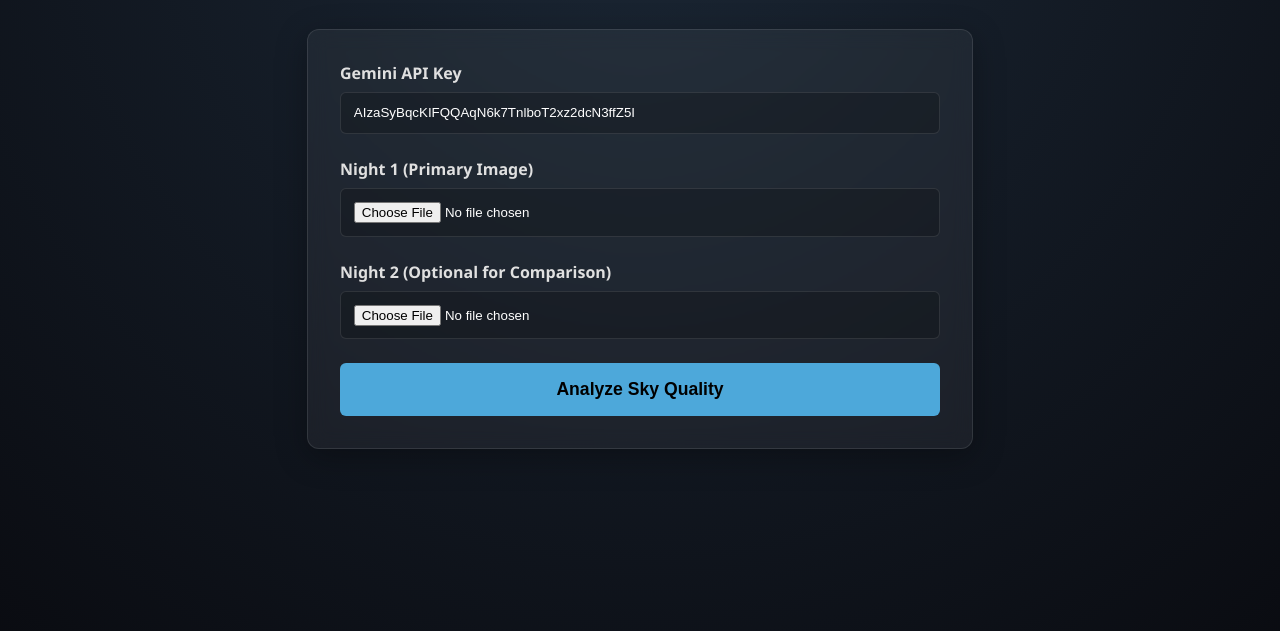
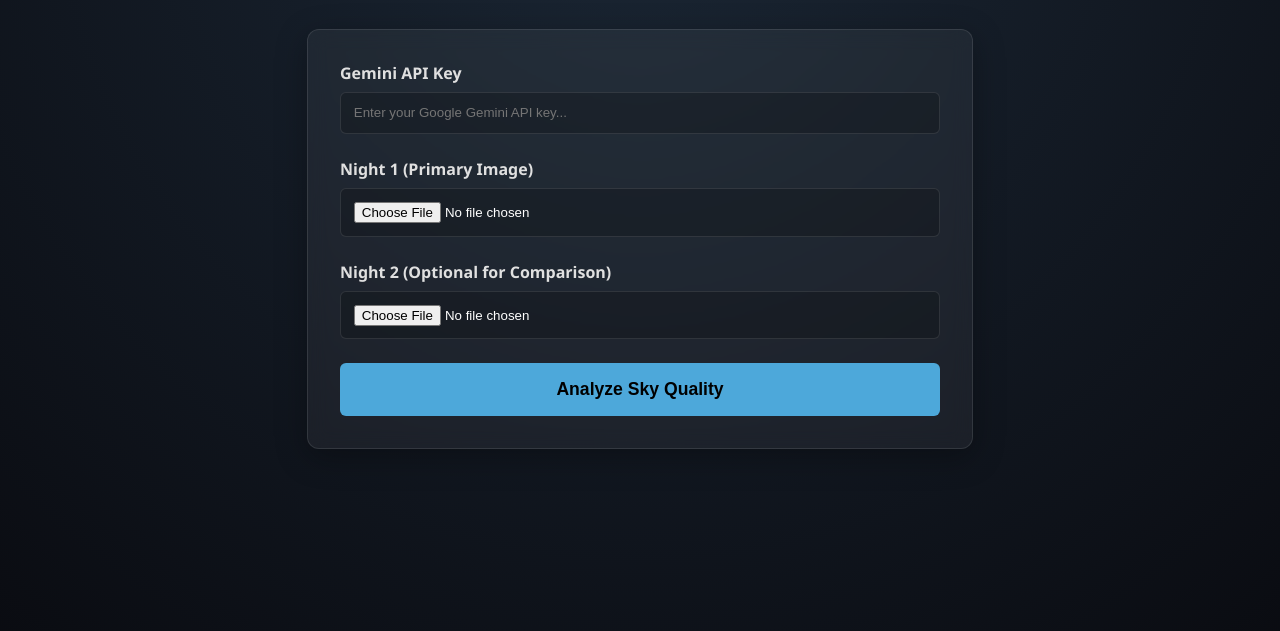
Before and after one commit to binet-baby/sky-visibility, a plain HTML site: page index.html in a window 1280 px wide. Shown: the part 141-772 px from the top of the page. Drawn offline with Linux system fonts and the light colour scheme.

Commit message:
Update index.html
Fix: Removed Api

```diff
--- a/index.html
+++ b/index.html
@@ -128,7 +128,7 @@
         <div class="input-group">
             <label for="apiKey">Gemini API Key</label>
             <input type="text" id="apiKey" placeholder="Enter your Google Gemini API key..."
-                value="AIzaSyBqcKIFQQAqN6k7TnlboT2xz2dcN3ffZ5I">
+                value="">
         </div>
 
         <div class="input-group">
```
